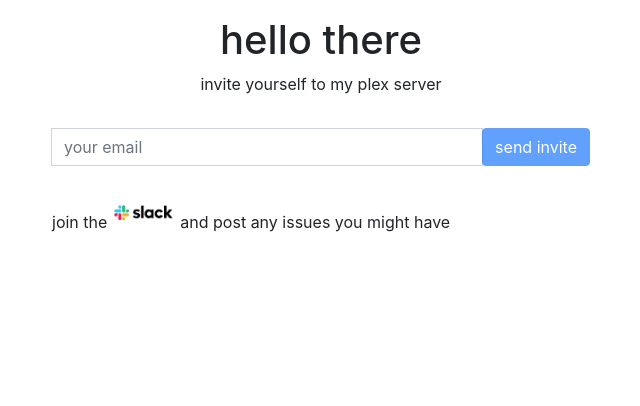
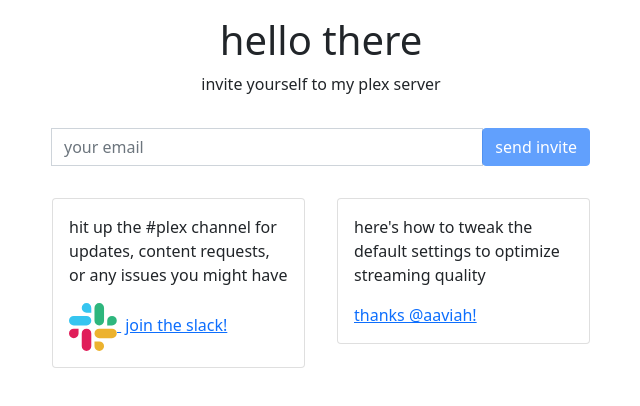
Before and after one commit to mooseburgr/plex-utils, a Next.js app in the folder frontend/: page / in a window 1280 px wide. Shown: the top 406 px of the page, without its empty margins (319-959 px from the left). Built offline with nearby package versions, Linux system fonts and the light colour scheme.

Commit message:
Finish frontend

```diff
--- a/frontend/next.config.js
+++ b/frontend/next.config.js
@@ -4,6 +4,7 @@
   images: {
     domains: ['lh3.googleusercontent.com'],
   },
+  assetPrefix: './',
 }
 
 module.exports = nextConfig
--- a/frontend/package.json
+++ b/frontend/package.json
@@ -3,7 +3,7 @@
   "private": true,
   "scripts": {
     "dev": "next dev",
-    "build": "next build && next export",
+    "build": "next build && next export && rimraf ../docs/ && copy -R -Force ./out ../docs/",
     "start": "next start",
     "lint": "next lint"
   },
@@ -12,11 +12,13 @@
     "next": "12.0.8",
     "react": "17.0.2",
     "react-bootstrap": "^2.1.1",
-    "react-dom": "17.0.2"
+    "react-dom": "17.0.2",
+    "rimraf": "^3.0.2"
   },
   "devDependencies": {
     "@types/node": "17.0.8",
     "@types/react": "17.0.38",
+    "copyfiles": "^2.4.1",
     "eslint": "8.6.0",
     "eslint-config-next": "12.0.8",
     "typescript": "4.5.4"
--- a/frontend/pages/_app.tsx
+++ b/frontend/pages/_app.tsx
@@ -3,7 +3,9 @@
 import type { AppProps } from 'next/app'
 
 function MyApp({ Component, pageProps }: AppProps) {
-  return <Component {...pageProps} />
+  return (
+    <Component {...pageProps} />
+  )
 }
 
 export default MyApp
--- a/frontend/pages/index.tsx
+++ b/frontend/pages/index.tsx
@@ -1,8 +1,8 @@
 import type { NextPage } from 'next'
 import Head from 'next/head'
-import Image from 'next/image'
 import { FormEvent, useState } from 'react'
-import { Alert } from 'react-bootstrap'
+import { Alert, Button, Card } from 'react-bootstrap'
+import SlackIcon from './slack-icon'
 
 const Home: NextPage = () => {
 
@@ -12,11 +12,14 @@
   }
 
   const [email, setEmail] = useState('')
+  const [isLoading, setLoading] = useState(false);
   const [alertState, setAlertState] = useState<AlertState>({})
 
   const handleSubmit = async (event: FormEvent) => {
     event.preventDefault()
-    let response = await fetch('/api/404', { // /send-invite
+    setLoading(true)
+
+    await fetch('https://us-central1-plex-utils.cloudfunctions.net/send-invite', {
       method: 'POST',
       body: JSON.stringify({ email: email }),
     })
@@ -34,6 +37,8 @@
         console.error(err)
         setAlertState({ message: 'oops...something went wrong: ' + err, variant: 'danger' })
       })
+
+    setLoading(false)
   }
 
   function isEmailValid(value: string): boolean {
@@ -41,7 +46,7 @@
   }
 
   return (
-    <div className="container w-sm-50">
+    <div className="container">
       <Head>
         <title>hello there</title>
         <meta name="description" content="invite yourself to my plex server" />
@@ -52,7 +57,9 @@
       <main>
         <div className="row justify-content-center">
           <div className="col-12 p-3 text-center">
-            <h1>hello there</h1>
+            <h1 onClick={() => window.open('https://www.youtube.com/watch?v=rEq1Z0bjdwc', '_blank')}>
+              hello there
+            </h1>
             invite yourself to my plex server
           </div>
 
@@ -77,9 +84,12 @@
                   className='form-control'
                 />
                 <div className="input-group-append">
-                  <button id='button' type='submit'
-                    className='btn btn-primary'
-                    disabled={!isEmailValid(email)}>send invite</button>
+                  <Button
+                    disabled={!isEmailValid(email) || isLoading}
+                    type='submit'
+                  >
+                    {isLoading ? 'loading...' : 'send invite'}
+                  </Button>
                 </div>
               </div>
             </form>
@@ -87,18 +97,30 @@
 
           <div className='w-100' />
 
+          <div className='col-sm-3 p-3'>
+            <Card>
+              <Card.Body>
+                <Card.Text>
+                  hit up the #plex channel for updates, content requests, or any issues you might have
+                </Card.Text>
+                <Card.Link href="https://join.slack.com/t/bagziga/shared_invite/zt-a2uj179c-hvwdWXLf3g0mT1eNqAG_KQ" target="_blank" rel="noopener noreferrer">
+                  <SlackIcon /> <span className='p-1'>join the slack!</span>
+                </Card.Link>
+              </Card.Body>
+            </Card>
+          </div>
 
-          <div className='col-sm-6 p-3'>
-            <a
-              href="https://join.slack.com/t/bagziga/shared_invite/zt-a2uj179c-hvwdWXLf3g0mT1eNqAG_KQ"
-              target="_blank"
-              rel="noopener noreferrer"
-              className="align-middle"
-            >
-              join the
-              <Image src='/slack.png' alt='Slack logo' height={30} width={73} />
-              and post any issues you might have
-            </a>
+          <div className='col-sm-3 p-3'>
+            <Card>
+              <Card.Body>
+                <Card.Text>
+                  here&apos;s how to tweak the default settings to optimize streaming quality
+                </Card.Text>
+                <Card.Link href="https://www.aaviah.com/plex" target="_blank" rel="noopener noreferrer">
+                  thanks @aaviah!
+                </Card.Link>
+              </Card.Body>
+            </Card>
           </div>
 
         </div>
--- /dev/null
+++ b/frontend/pages/slack-icon.tsx
@@ -0,0 +1,14 @@
+function SlackIcon() {
+    return <>
+        <svg width="48" height="48" className="c-nav--footer__svgicon c-slackhash" viewBox="0 0 54 54" xmlns="http://www.w3.org/2000/svg">
+            <g fill="none" fillRule="evenodd">
+                <path d="M19.712.133a5.381 5.381 0 0 0-5.376 5.387 5.381 5.381 0 0 0 5.376 5.386h5.376V5.52A5.381 5.381 0 0 0 19.712.133m0 14.365H5.376A5.381 5.381 0 0 0 0 19.884a5.381 5.381 0 0 0 5.376 5.387h14.336a5.381 5.381 0 0 0 5.376-5.387 5.381 5.381 0 0 0-5.376-5.386" fill="#36C5F0" />
+                <path d="M53.76 19.884a5.381 5.381 0 0 0-5.376-5.386 5.381 5.381 0 0 0-5.376 5.386v5.387h5.376a5.381 5.381 0 0 0 5.376-5.387m-14.336 0V5.52A5.381 5.381 0 0 0 34.048.133a5.381 5.381 0 0 0-5.376 5.387v14.364a5.381 5.381 0 0 0 5.376 5.387 5.381 5.381 0 0 0 5.376-5.387" fill="#2EB67D" />
+                <path d="M34.048 54a5.381 5.381 0 0 0 5.376-5.387 5.381 5.381 0 0 0-5.376-5.386h-5.376v5.386A5.381 5.381 0 0 0 34.048 54m0-14.365h14.336a5.381 5.381 0 0 0 5.376-5.386 5.381 5.381 0 0 0-5.376-5.387H34.048a5.381 5.381 0 0 0-5.376 5.387 5.381 5.381 0 0 0 5.376 5.386" fill="#ECB22E" />
+                <path d="M0 34.249a5.381 5.381 0 0 0 5.376 5.386 5.381 5.381 0 0 0 5.376-5.386v-5.387H5.376A5.381 5.381 0 0 0 0 34.25m14.336-.001v14.364A5.381 5.381 0 0 0 19.712 54a5.381 5.381 0 0 0 5.376-5.387V34.25a5.381 5.381 0 0 0-5.376-5.387 5.381 5.381 0 0 0-5.376 5.387" fill="#E01E5A" />
+            </g>
+        </svg>
+    </>
+}
+
+export default SlackIcon
--- a/frontend/styles/Home.module.css
+++ /dev/null
@@ -1,116 +0,0 @@
-.container {
-  padding: 0 2rem;
-}
-
-.main {
-  min-height: 100vh;
-  padding: 4rem 0;
-  flex: 1;
-  display: flex;
-  flex-direction: column;
-  justify-content: center;
-  align-items: center;
-}
-
-.footer {
-  display: flex;
-  flex: 1;
-  padding: 2rem 0;
-  border-top: 1px solid #eaeaea;
-  justify-content: center;
-  align-items: center;
-}
-
-.footer a {
-  display: flex;
-  justify-content: center;
-  align-items: center;
-  flex-grow: 1;
-}
-
-.title a {
-  color: #0070f3;
-  text-decoration: none;
-}
-
-.title a:hover,
-.title a:focus,
-.title a:active {
-  text-decoration: underline;
-}
-
-.title {
-  margin: 0;
-  line-height: 1.15;
-  font-size: 4rem;
-}
-
-.title,
-.description {
-  text-align: center;
-}
-
-.description {
-  margin: 4rem 0;
-  line-height: 1.5;
-  font-size: 1.5rem;
-}
-
-.code {
-  background: #fafafa;
-  border-radius: 5px;
-  padding: 0.75rem;
-  font-size: 1.1rem;
-  font-family: Menlo, Monaco, Lucida Console, Liberation Mono, DejaVu Sans Mono,
-    Bitstream Vera Sans Mono, Courier New, monospace;
-}
-
-.grid {
-  display: flex;
-  align-items: center;
-  justify-content: center;
-  flex-wrap: wrap;
-  max-width: 800px;
-}
-
-.card {
-  margin: 1rem;
-  padding: 1.5rem;
-  text-align: left;
-  color: inherit;
-  text-decoration: none;
-  border: 1px solid #eaeaea;
-  border-radius: 10px;
-  transition: color 0.15s ease, border-color 0.15s ease;
-  max-width: 300px;
-}
-
-.card:hover,
-.card:focus,
-.card:active {
-  color: #0070f3;
-  border-color: #0070f3;
-}
-
-.card h2 {
-  margin: 0 0 1rem 0;
-  font-size: 1.5rem;
-}
-
-.card p {
-  margin: 0;
-  font-size: 1.25rem;
-  line-height: 1.5;
-}
-
-.logo {
-  height: 1em;
-  margin-left: 0.5rem;
-}
-
-@media (max-width: 600px) {
-  .grid {
-    width: 100%;
-    flex-direction: column;
-  }
-}
--- a/frontend/styles/globals.css
+++ b/frontend/styles/globals.css
@@ -1,4 +1,4 @@
-html,
+/* html,
 body {
   padding: 0;
   margin: 0;
@@ -13,4 +13,4 @@
 
 * {
   box-sizing: border-box;
-}
+} */
```
Also changed, not shown: 6 other files (tests, documents, lock files or other folders).
